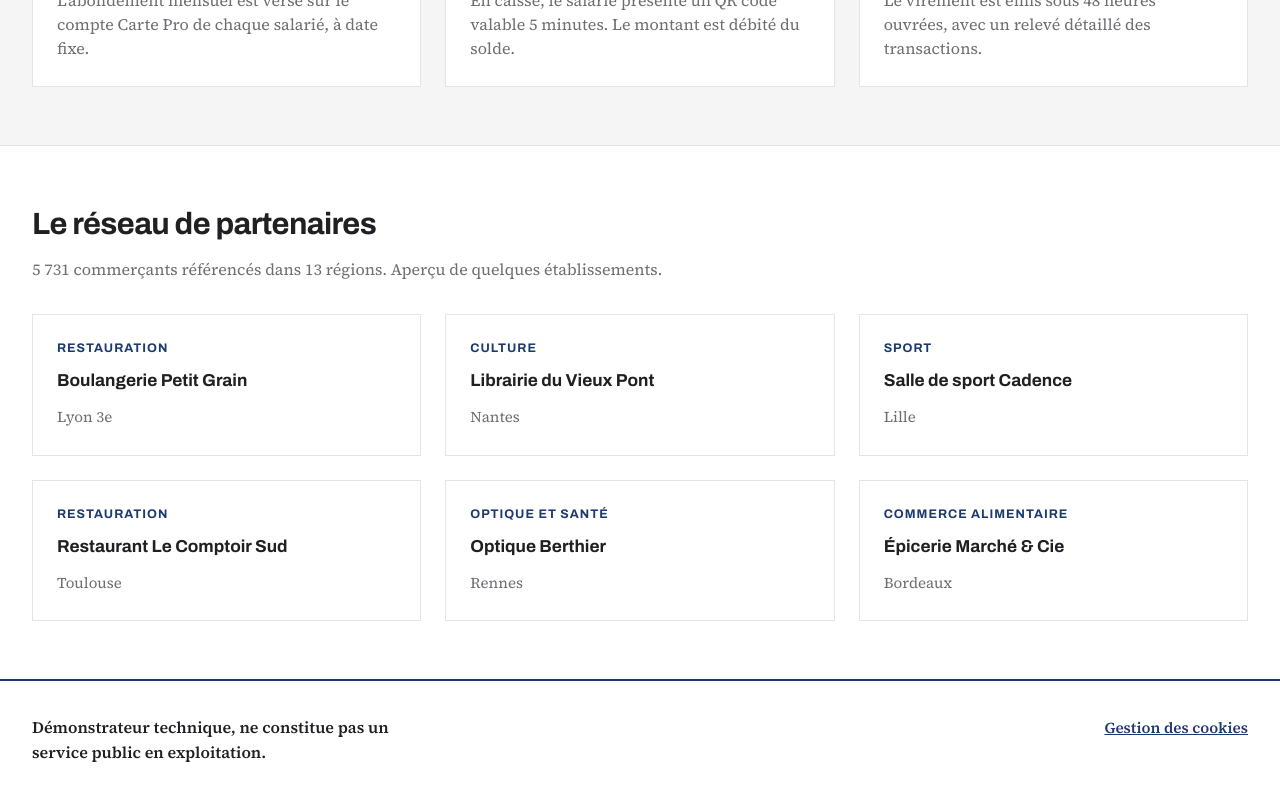
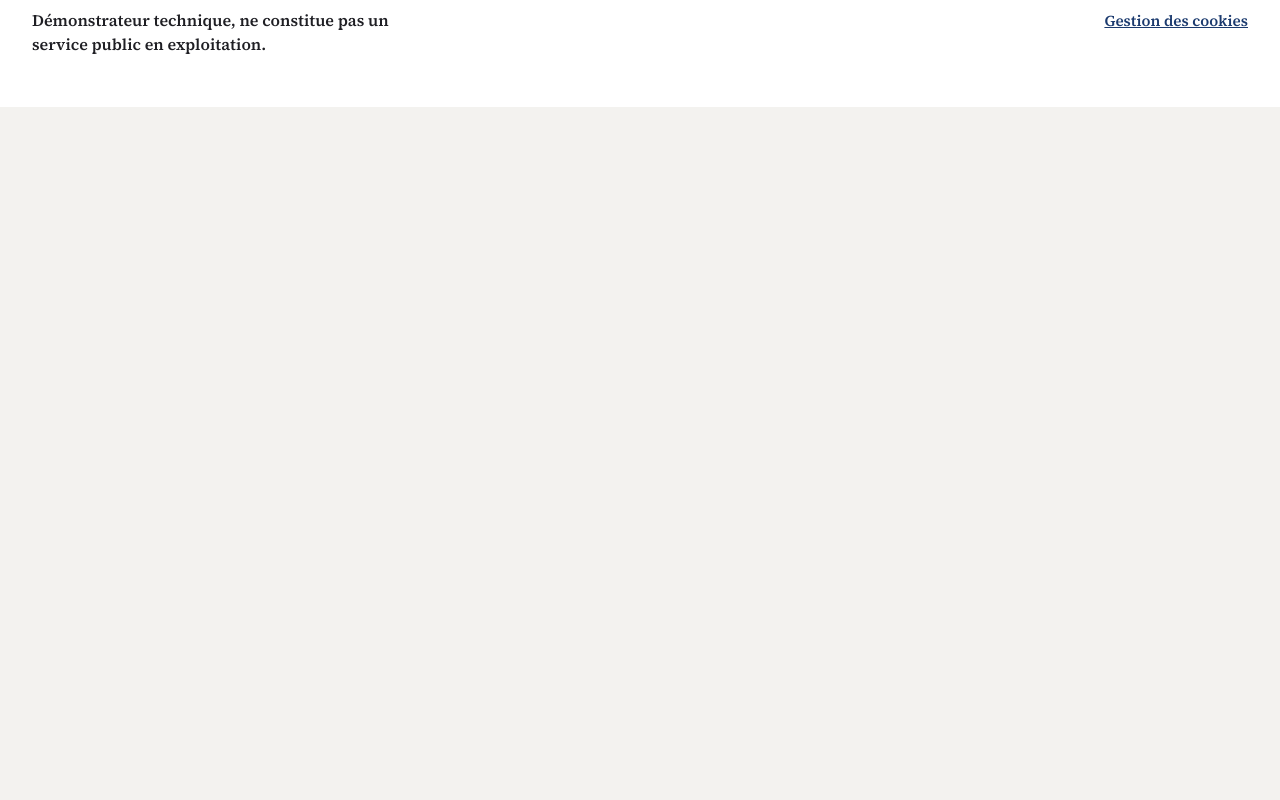
Before and after one commit to noambouillet/carte-pro, a React (Vite) app in the folder frontend/: page / in a window 1280 px wide. Shown: the part 1272-2072 px from the top of the page. After the commit the page ends 1379 px from the top, so only its background shows below. Built offline with nearby package versions, Linux system fonts and the light colour scheme.

Commit message:
fix: delete of useless fake kpi on landing page

```diff
--- a/frontend/src/pages/LandingPage.tsx
+++ b/frontend/src/pages/LandingPage.tsx
@@ -1,5 +1,4 @@
 import './LandingPage.css'
-import { partners } from './partners'
 import { getMe } from '../api/Auth'
 
 type HomeProps = {
@@ -83,21 +82,6 @@ function Home({ onLogin, onBecomePartner, onEmployee, onAdmin, onPartner, isLogg
             </button>
           </div>
           )}
-
-          <dl className="home-stats">
-            <div className="stat">
-              <dt className="stat-value">128 400</dt>
-              <dd className="stat-label">salariés bénéficiaires</dd>
-            </div>
-            <div className="stat">
-              <dt className="stat-value">5 731</dt>
-              <dd className="stat-label">commerçants partenaires</dd>
-            </div>
-            <div className="stat">
-              <dt className="stat-value">1 246</dt>
-              <dd className="stat-label">employeurs adhérents</dd>
-            </div>
-          </dl>
         </div>
 
         <aside className="home-aside" aria-labelledby="audience-title">
@@ -140,32 +124,6 @@ function Home({ onLogin, onBecomePartner, onEmployee, onAdmin, onPartner, isLogg
           </ol>
         </div>
       </section>
-
-      <section className="band" aria-labelledby="network-title">
-        <div className="band-inner">
-          <div className="band-head">
-            <div>
-              <h2 className="band-title" id="network-title">
-                Le réseau de partenaires
-              </h2>
-              <p className="band-subtitle">
-                5 731 commerçants référencés dans 13 régions. Aperçu de quelques
-                établissements.
-              </p>
-            </div>
-          </div>
-
-          <ul className="partner-grid">
-            {partners.slice(0, 6).map((partner) => (
-              <li className="partner-card" key={partner.name}>
-                <span className="partner-category">{partner.category}</span>
-                <h3>{partner.name}</h3>
-                <p>{partner.city}</p>
-              </li>
-            ))}
-          </ul>
-        </div>
-      </section>
     </>
   )
 }
--- a/frontend/src/pages/partners.tsx
+++ /dev/null
@@ -1,78 +0,0 @@
-// To delete when connecting db
-
-import type { Partner } from '../types/partner'
-
-export const partners: Partner[] = [
-  {
-    category: 'Restauration',
-    name: 'Boulangerie Petit Grain',
-    city: 'Lyon 3e',
-    since: '12/03/2026',
-  },
-  {
-    category: 'Culture',
-    name: 'Librairie du Vieux Pont',
-    city: 'Nantes',
-    since: '04/01/2026',
-  },
-  {
-    category: 'Sport',
-    name: 'Salle de sport Cadence',
-    city: 'Lille',
-    since: '19/11/2025',
-  },
-  {
-    category: 'Restauration',
-    name: 'Restaurant Le Comptoir Sud',
-    city: 'Toulouse',
-    since: '27/02/2026',
-  },
-  {
-    category: 'Optique et santé',
-    name: 'Optique Berthier',
-    city: 'Rennes',
-    since: '08/09/2025',
-  },
-  {
-    category: 'Commerce alimentaire',
-    name: 'Épicerie Marché & Cie',
-    city: 'Bordeaux',
-    since: '15/05/2026',
-  },
-  {
-    category: 'Culture',
-    name: 'Cinéma Le Rialto',
-    city: 'Marseille 6e',
-    since: '22/06/2025',
-  },
-  {
-    category: 'Commerce alimentaire',
-    name: 'Primeur Les Halles',
-    city: 'Strasbourg',
-    since: '30/01/2026',
-  },
-  {
-    category: 'Sport',
-    name: 'Piscine municipale Delaune',
-    city: 'Montpellier',
-    since: '11/04/2026',
-  },
-  {
-    category: 'Restauration',
-    name: 'Cantine Bel Ordinaire',
-    city: 'Nancy',
-    since: '03/07/2026',
-  },
-  {
-    category: 'Optique et santé',
-    name: 'Pharmacie du Parc',
-    city: 'Dijon',
-    since: '17/10/2025',
-  },
-  {
-    category: 'Culture',
-    name: 'Théâtre de la Rampe',
-    city: 'Angers',
-    since: '05/12/2025',
-  },
-]
```
